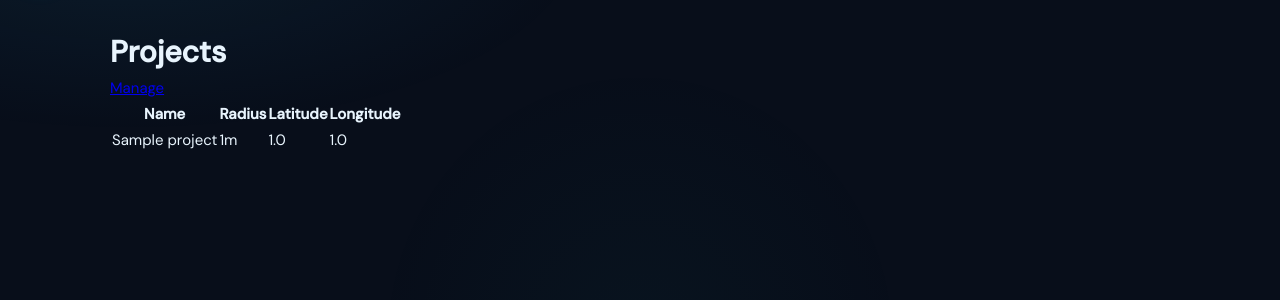
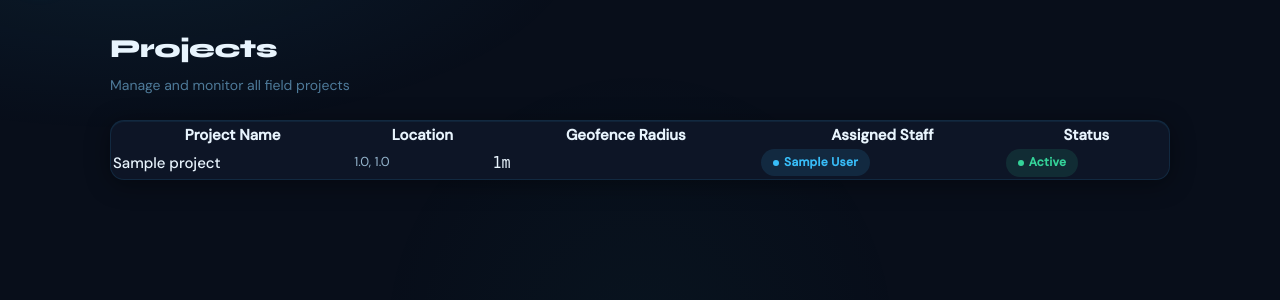
Before and after one commit to twstedparadise/ngo-portal, a Django app: page /projects/ in a window 1280 px wide. Shown: the part 60-360 px from the top of the page. Run offline with Django 5.2, Linux system fonts and the light colour scheme; a user stored in the database is signed in; tables that the repository leaves empty hold one stand-in row (values such as "Sample post").

Commit message:
refactor(projects): redesign project list page with card-table layout

```diff
--- a/templates/projects/project_list.html
+++ b/templates/projects/project_list.html
@@ -1,42 +1,80 @@
 {% extends "base.html" %}
-{% block title %}Projects · NGO Portal{% endblock %}
+
+{% block title %}Projects | Swahilipot Portal{% endblock %}
 
 {% block content %}
-  <div class="d-flex justify-content-between align-items-center mb-3">
-    <h1 class="h4 mb-0">Projects</h1>
-    {% if user.is_superuser %}
-      <a class="btn btn-sm btn-outline-secondary" href="/admin/projects/project/">Manage</a>
-    {% endif %}
+<div class="sp-fade-in">
+  <!-- Page Header -->
+  <div class="sp-page-header">
+    <div>
+      <h1 class="sp-page-title">Projects</h1>
+      <p style="color: var(--text-muted); font-size: 14px; margin-top: 4px;">
+        Manage and monitor all field projects
+      </p>
+    </div>
+    <!-- Create button removed until URL is added -->
   </div>
 
-  <div class="card shadow-sm">
-    <div class="card-body">
-      {% if projects %}
-        <div class="table-responsive">
-          <table class="table table-sm align-middle">
+  <!-- Projects Card with Table -->
+  <div class="sp-card" style="overflow: hidden; padding: 0;">
+    <div style="overflow-x: auto;">
+      <table class="data-table" style="width: 100%;">
         <thead>
           <tr>
-                <th>Name</th>
-                <th>Radius</th>
-                <th>Latitude</th>
-                <th>Longitude</th>
+            <th>Project Name</th>
+            <th>Location</th>
+            <th>Geofence Radius</th>
+            <th>Assigned Staff</th>
+            <th>Status</th>
           </tr>
         </thead>
         <tbody>
-              {% for p in projects %}
+          {% for project in projects %}
           <tr>
-                  <td class="fw-semibold">{{ p.name }}</td>
-                  <td>{{ p.radius_m }}m</td>
-                  <td>{{ p.latitude }}</td>
-                  <td>{{ p.longitude }}</td>
+            <td style="font-weight: 500;">
+              {{ project.name }}
+            </td>
+            <td style="color: var(--text-secondary); font-size: 13px;">
+              {{ project.latitude|default:"—" }}, {{ project.longitude|default:"—" }}
+            </td>
+            <td>
+              {% if project.radius_m %}
+                <span style="font-family: monospace;">{{ project.radius_m }}m</span>
+              {% else %}
+                <span style="color: var(--text-muted);">—</span>
+              {% endif %}
+            </td>
+            <td>
+              {% if project.assigned_staff.all %}
+                <div style="display: flex; flex-wrap: wrap; gap: 4px;">
+                  {% for staff in project.assigned_staff.all|slice:":2" %}
+                    <span class="sp-badge sp-badge-blue">{{ staff.get_full_name|default:staff.username }}</span>
+                  {% endfor %}
+                  {% if project.assigned_staff.all|length > 2 %}
+                    <span class="sp-badge sp-badge-muted">+{{ project.assigned_staff.all|length|add:"-2" }}</span>
+                  {% endif %}
+                </div>
+              {% else %}
+                <span class="sp-badge sp-badge-muted">Unassigned</span>
+              {% endif %}
+             </td>
+            <td>
+              <span class="sp-badge sp-badge-success">Active</span>
+             </td>
+          </tr>
+          {% empty %}
+          <tr>
+            <td colspan="5">
+              <div class="sp-empty">
+                <div style="font-size: 48px; margin-bottom: 12px;">📁</div>
+                <p>No projects created yet</p>
+              </div>
+            </td>
           </tr>
           {% endfor %}
         </tbody>
       </table>
     </div>
-      {% else %}
-        <div class="text-muted">No projects available.</div>
-      {% endif %}
   </div>
 </div>
 {% endblock %}
```
Lines whose indentation alone changed are shown as unchanged.
